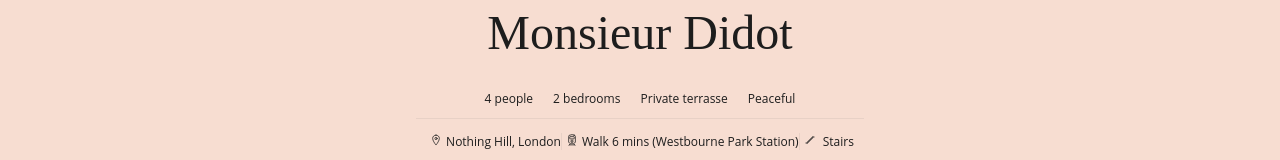
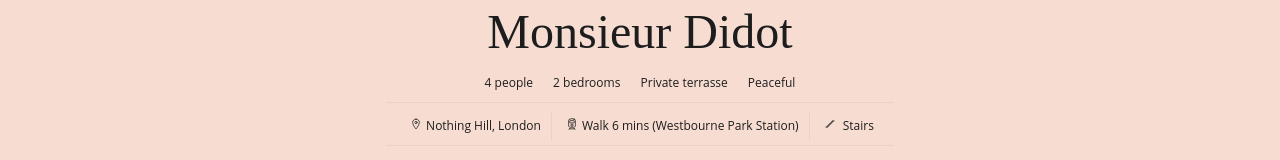
Before and after one commit to mangel0111/booking-app, a React (Vite) app: page / in a window 1280 px wide. Shown: the part 215-375 px from the top of the page. Built offline with nearby package versions, Linux system fonts and the light colour scheme; no server answers; a web font is replaced by a local one.

Commit message:
feat: Improve margins

```diff
--- a/src/components/Carrousel/CarrouselStyled.tsx
+++ b/src/components/Carrousel/CarrouselStyled.tsx
@@ -6,7 +6,8 @@ export const CarrouselContainer = styled.div`
   position: relative;
 
   max-width: ${ScreenSize.desktop};
-  margin: 0 auto;
+  margin: ${({ theme }) =>
+    `${theme.spacing.space0} ${theme.spacing.spaceAuto}`};
 `;
 
 interface ICarrouselInnerProps {
--- a/src/components/Details/DetailsStyled.tsx
+++ b/src/components/Details/DetailsStyled.tsx
@@ -17,10 +17,12 @@ export const DetailsContainer = styled.div`
 `;
 
 export const DetailsLine = styled.div`
-  margin: 5px auto 10px;
+  margin: ${({ theme }) =>
+    `${theme.spacing.space6} ${theme.spacing.spaceAuto} ${theme.spacing.space10}`};
 
   span {
-    margin: 5px 10px;
+    margin: ${({ theme }) =>
+      `${theme.spacing.space6} ${theme.spacing.space10}`};
     font-size: ${({ theme }) => theme.fontSizes.small};
   }
 `;
@@ -30,8 +32,8 @@ export const SpecificDetails = styled.div`
   border-bottom: 1px solid ${({ theme }) => theme.borderOnTertiaryColor};
   border-top: 1px solid ${({ theme }) => theme.borderOnTertiaryColor};
   width: max-content;
-  margin: 0 auto 40px;
-
+  margin: ${({ theme }) =>
+    `${theme.spacing.space0} ${theme.spacing.spaceAuto} ${theme.spacing.space40}`};
   span {
     font-size: ${({ theme }) => theme.fontSizes.small};
     padding: ${({ theme }) =>
@@ -41,7 +43,8 @@ export const SpecificDetails = styled.div`
     }
 
     svg {
-      margin: 0 4px;
+      margin: ${({ theme }) =>
+        `${theme.spacing.space0} ${theme.spacing.space4}`};
     }
   }
 
@@ -50,8 +53,10 @@ export const SpecificDetails = styled.div`
     display: flex;
 
     span {
+      width: 115px;
+
       svg {
-        margin: 0 40%;
+        margin: 5px 50%;
       }
     }
   }
--- a/src/components/Header/HeaderStyled.tsx
+++ b/src/components/Header/HeaderStyled.tsx
@@ -9,7 +9,8 @@ export const HeaderMain = styled.header`
 export const HeaderContainer = styled.nav`
   display: flex;
   width: 100%;
-  margin: 0 auto;
+  margin: ${({ theme }) =>
+    `${theme.spacing.space0} ${theme.spacing.spaceAuto}`};
   height: 50px;
 
   @media ${device.desktop} {
@@ -19,7 +20,7 @@ export const HeaderContainer = styled.nav`
 
 export const HeaderLinksContainer = styled.ul`
   display: flex;
-  margin: 0 20px;
+  margin: ${({ theme }) => `${theme.spacing.space0} ${theme.spacing.space20}`};
 
   @media ${device.mobile} {
     display: none;
@@ -34,7 +35,8 @@ interface IHeaderLinkItem {
 }
 
 export const HeaderLinkItem = styled.li<IHeaderLinkItem>`
-  margin: auto 10px;
+  margin: ${({ theme }) =>
+    `${theme.spacing.spaceAuto} ${theme.spacing.space10}`};
   font-size: ${({ theme }) => theme.fontSizes.small};
   color: ${({ theme }) => theme.fontAltColor};
   list-style: none;
@@ -70,6 +72,6 @@ export const HeaderLogoContainer = styled.div`
   img {
     width: 200px;
     height: 20px;
-    margin: auto;
+    margin: ${({ theme }) => theme.spacing.spaceAuto};
   }
 `;
--- a/src/components/Searchbar/SearchbarStyled.tsx
+++ b/src/components/Searchbar/SearchbarStyled.tsx
@@ -7,7 +7,8 @@ export const SearchbarContainer = styled.div`
 
 export const SearchBarItems = styled.div`
   display: flex;
-  margin: 20px auto;
+  margin: ${({ theme }) =>
+    `${theme.spacing.space20} ${theme.spacing.spaceAuto}`};
   flex-wrap: wrap;
   justify-content: center;
 `;
@@ -39,7 +40,8 @@ export const SearchBarItem = styled.div<ISearchBarItem>`
     margin-bottom: 5px;
     max-width: 240px;
     min-width: 240px;
-    margin: 20px 55px 0;
+    margin: ${({ theme }) =>
+      `${theme.spacing.space2} ${theme.spacing.space55}  ${theme.spacing.space0}`};
 
     button {
       width: 100%;
--- a/src/components/Title/index.tsx
+++ b/src/components/Title/index.tsx
@@ -5,5 +5,6 @@ export const Title = styled.h1`
   font-size: ${({ theme }) => theme.fontSizes.extraLarge};
   line-height: 56px;
   font-weight: 500;
-  margin: 5px 0 25px;
+  margin: ${({ theme }) =>
+    `${theme.spacing.space4} ${theme.spacing.space0}  ${theme.spacing.space10}`};
 `;
--- a/src/utilities/theme/index.ts
+++ b/src/utilities/theme/index.ts
@@ -6,15 +6,19 @@ enum Sizes {
 }
 
 interface Spaicing {
+  spaceAuto: string;
   space0: string;
   space2: string;
   space4: string;
+  space6: string;
   space8: string;
   space10: string;
   space12: string;
   space16: string;
   space20: string;
   space24: string;
+  space40: string;
+  space55: string;
   space60: string;
 }
 
@@ -64,15 +68,19 @@ export const theme: IThemeProps = {
     extraLarge: '48px',
   },
   spacing: {
+    spaceAuto: 'auto',
     space0: '0px',
     space2: '2px',
-    space4: '3px',
+    space4: '4px',
+    space6: '6px',
     space8: '8px',
     space10: '10px',
     space12: '12px',
     space16: '16px',
     space20: '20px',
     space24: '24px',
+    space40: '40px',
+    space55: '55px',
     space60: '60px',
   },
   radius: {
```
Also changed, not shown: 1 other file (tests, documents, lock files or other folders).
